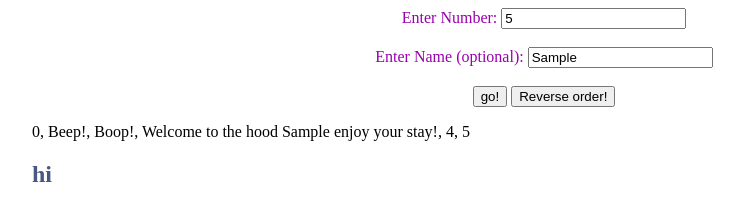
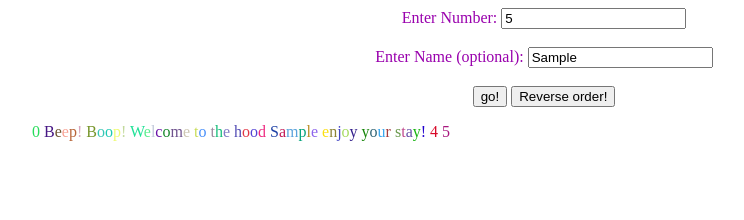
Before and after one commit to whobbes22/the-hood, a plain HTML site: page index.html in a window 1280 px wide. Both pictures are taken after typing "5", "Sample" into the empty fields and a click on the button "go!". Shown: the whole page, without its empty margins (96-840 px from the left). Drawn offline with Linux system fonts and the light colour scheme.

Commit message:
random color for each letter works

```diff
--- a/css/styles.css
+++ b/css/styles.css
@@ -6,3 +6,7 @@ body{
   text-align: center;
   color: #9901AD  ;
 }
+
+.hidden{
+  display: none;
+}
--- a/index.html
+++ b/index.html
@@ -19,8 +19,8 @@
       <button type="click" id="reversed">Reverse order!</button>
     </form>
   </div>
-  <p id="results"></p>
-  <h2 id="crazyIdea"></h2>
+  <p id="results" class="hidden"></p>
+  <p id="crazyIdea"></p>
   <h1></h1>
 </body>
 </html>
--- a/js/scripts.js
+++ b/js/scripts.js
@@ -1,3 +1,30 @@
+// Utility Logic
+
+//function that gets a random hex value - to be used with setAtrribute
+function randomColor(){
+  let c = "color: #";
+  for(let i = 0; i<6; i++){
+    const rando = Math.round(Math.random() *15);
+    if(rando === 10){
+      c+="A";
+    } else if(rando === 11){
+      c+="B";
+    } else if(rando === 12){
+      c+="C";
+    } else if(rando === 13){
+      c+="D";
+    } else if(rando === 14){
+      c+="E";
+    } else if(rando === 15){
+      c+="F"
+    } else{
+      c+=rando;
+    }
+  }
+  console.log(c);
+  return c;
+}
+
 // not UI logic
 
 function getInput(){
@@ -13,6 +40,7 @@ function getName(){
   }
 }
 
+// 2 paths to get to main logic that pass bool that will be used to reverse array if needed
 function transformReverse(event){
   event.preventDefault();
   transform(true);
@@ -41,35 +69,15 @@ function transform(isReversed){
       numArray.push(" "+i);
     }
   }
+
+  // numArray                         - for words / whole sections
+  // numArray.join("").split("")      - for each character
+  numArray = numArray.join("").split("");
   if(isReversed){
     displayResults(numArray.reverse());
   } else {
     displayResults(numArray);
   }
-}
-
-function randomColor(){
-  let c = "color: #";
-  for(let i = 0; i<6; i++){
-    const rando = Math.round(Math.random() *15);
-    if(rando === 10){
-      c+="A";
-    } else if(rando === 11){
-      c+="B";
-    } else if(rando === 12){
-      c+="C";
-    } else if(rando === 13){
-      c+="D";
-    } else if(rando === 14){
-      c+="E";
-    } else if(rando === 15){
-      c+="F"
-    } else{
-      c+=rando;
-    }
-  }
-  console.log(c);
-  return c;
 }
 
 // UI logic
@@ -79,17 +87,27 @@ window.addEventListener("load", function(){
   const rev = document.querySelector("button#reversed")
   num.addEventListener("click", notTransformReverse);
   rev.addEventListener("click", transformReverse);
-
-
-  const sp1 = document.createElement("span");
-  sp1.append("hi");
-  let c = "color: #9901AD"
-  sp1.setAttribute("style", randomColor())
-  const targetResults = document.querySelector("#crazyIdea")
-  targetResults.append(sp1);
 });
 
 function displayResults(numArray){
-  document.querySelector("p#results").innerText = numArray;
+
+  document.querySelector("p#results").innerText ="";
+  document.querySelector("p#crazyIdea").innerText = "";
+
+  numArray.forEach(function (element){
+    console.log(element)
+
+    const sp1 = document.createElement("span");
+    sp1.append(element);
+    sp1.setAttribute("style", randomColor())
+    const targetResults = document.querySelector("#crazyIdea")
+    targetResults.append(sp1);
+
+  });
+
+
+  document.querySelector("p#results").append(numArray);
+
+
 
 }
```
